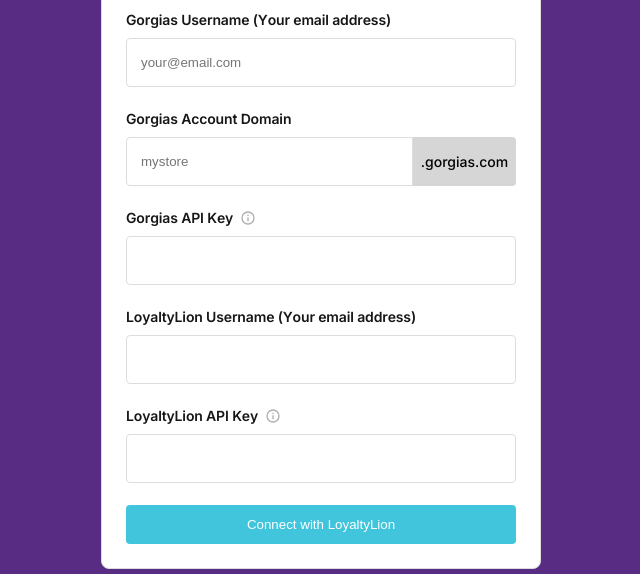
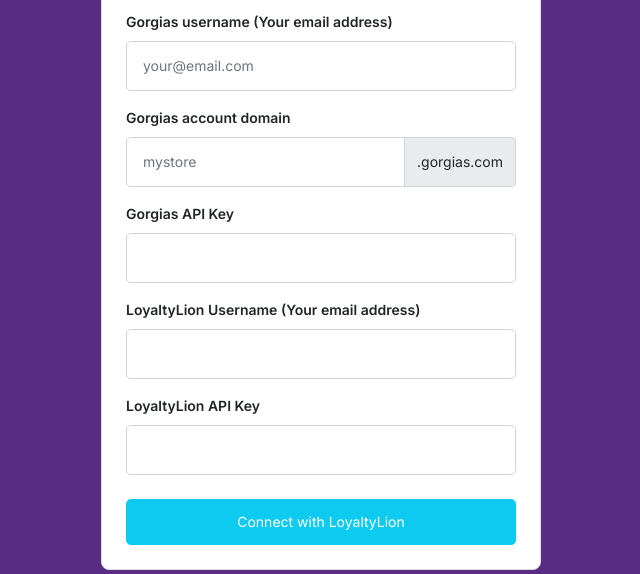
Before and after one commit to gorgias/app-form-LoyaltyLion, a plain HTML site: page index.html in a window 1280 px wide. Shown: the part 226-800 px from the top of the page, without its empty margins (319-959 px from the left). Drawn offline with nearby package versions, Linux system fonts and the light colour scheme.

Commit message:
use bootstrap instead of vanilla js, add error and success state

```diff
--- a/index.html
+++ b/index.html
@@ -5,8 +5,8 @@
 	<meta charset="utf-8">
 	<meta name="viewport" content="width=device-width, initial-scale=1.0">
 	<title>Loyalty Lion</title>
-<!--	<link href="https://cdn.jsdelivr.net/npm/bootstrap@5.0.2/dist/css/bootstrap.min.css" rel="stylesheet" integrity="sha384-EVSTQN3/azprG1Anm3QDgpJLIm9Nao0Yz1ztcQTwFspd3yD65VohhpuuCOmLASjC" crossorigin="anonymous">-->
-<!--	<script src="https://cdn.jsdelivr.net/npm/bootstrap@5.0.2/dist/js/bootstrap.bundle.min.js" integrity="sha384-MrcW6ZMFYlzcLA8Nl+NtUVF0sA7MsXsP1UyJoMp4YLEuNSfAP+JcXn/tWtIaxVXM" crossorigin="anonymous"></script>-->
+	<link href="https://cdn.jsdelivr.net/npm/bootstrap@5.0.2/dist/css/bootstrap.min.css" rel="stylesheet" integrity="sha384-EVSTQN3/azprG1Anm3QDgpJLIm9Nao0Yz1ztcQTwFspd3yD65VohhpuuCOmLASjC" crossorigin="anonymous">
+	<script src="https://cdn.jsdelivr.net/npm/bootstrap@5.0.2/dist/js/bootstrap.bundle.min.js" integrity="sha384-MrcW6ZMFYlzcLA8Nl+NtUVF0sA7MsXsP1UyJoMp4YLEuNSfAP+JcXn/tWtIaxVXM" crossorigin="anonymous"></script>
 	<link rel="stylesheet" type="text/css" href="style.css">
 	<link rel="preconnect" href="https://fonts.googleapis.com">
 	<link rel="preconnect" href="https://fonts.gstatic.com" crossorigin>
@@ -18,18 +18,21 @@
 		<div class="header"><img src="logo-1x.png" alt=""></div>
 		<div class="flex-container">
 			<h2>Connect with <b> LoyaltyLion</b></h2>
-			<form>
+			<form onsubmit="return onSubmit(event)">
+
 				<div class="form-group">
-					<label for="gorgiasEmail">Gorgias Username (Your email address)</label>
-					<input type="email" id="gorgiasEmail" name="gorgiasEmail" placeholder="your@email.com">
+					<label for="gorgiasEmail">Gorgias username (Your email address)</label>
+					<input type="email" id="gorgiasEmail" name="gorgiasEmail" placeholder="your@email.com" class="form-control form-control-lg" required>
 				</div>
-				<div class="form-domain">
-					<label for="gorgiasDomain">Gorgias Account Domain</label>
-					<div class="domain-extension">
-						<input type="text" id="gorgiasDomain" name="gorgiasDomain" placeholder="mystore">
-						<span class="domain-extension-box">.gorgias.com</span>
+
+				<div class="form-group">
+					<label for="gorgiasDomain">Gorgias account domain</label>
+					<div class="input-group">
+						<input type="text" id="gorgiasDomain" name="gorgiasDomain" placeholder="mystore" class="form-control form-control-lg" required>
+						<span class="input-group-text">.gorgias.com</span>
 					</div>
 				</div>
+
 				<div class="form-group">
 					<label for="gorgiasAPIKey">
 						Gorgias API Key
@@ -38,12 +41,14 @@
 							</p>
 						</span>
 					</label>
-					<input type="text" id="gorgiasAPIKey" name="gorgiasAPIKey">
+					<input type="text" id="gorgiasAPIKey" name="gorgiasAPIKey" class="form-control form-control-lg" required>
 				</div>
+
 				<div class="form-group">
 					<label for="loyaltyLionEmail">LoyaltyLion Username (Your email address)</label>
-					<input type="email" id="loyaltyLionEmail" name="loyaltyLionEmail">
+					<input type="email" id="loyaltyLionEmail" name="loyaltyLionEmail" class="form-control form-control-lg" required>
 				</div>
+
 				<div class="form-group">
 					<label for="loyaltyLionAPIKey">
 						LoyaltyLion API Key
@@ -51,14 +56,16 @@
 							<p>You can find your <strong>API key</strong> in your <a href="https://google.com" target="_blank">LoyaltyLion settings.</a></p>
 						</span>
 					</label>
-					<input type="text" id="loyaltyLionAPIKey" name="loyaltyLionAPIKey">
+					<input type="text" id="loyaltyLionAPIKey" name="loyaltyLionAPIKey" class="form-control form-control-lg" required>
 				</div>
-				<button id="connectButton" name="connectButton"><label for="connectButton">Connect with
-						LoyaltyLion</label></button>
+
+				<button id="connectButton" type="submit" name="connectButton" class="btn btn-info btn-lg">
+					Connect with LoyaltyLion
+				</button>
 			</form>
+
+		</div>
 	</section>
-
-	</div>
 </body>
 <script type="text/javascript" src="./index.js"></script>
 
--- a/index.js
+++ b/index.js
@@ -1,7 +1,12 @@
-document.addEventListener('DOMContentLoaded', () => {
+const defaultSubmitButtonText = 'Connect with LoyaltyLion'
+const successSubmitButtonText = 'Integration successfully created!'
+const errorSubmitButtonText = 'There was an error creating the integration, please try again later.'
+
+function onSubmit(event) {
+    event.preventDefault()
+
     let submitButton = document.querySelector('#connectButton')
-
-    submitButton.addEventListener('click', () => {
+    submitButton.classList.add('disabled')
     const httpIntegrationPayload = {
         "type": "http",
         "name": "LoyaltyLion",
@@ -37,22 +42,48 @@ document.addEventListener('DOMContentLoaded', () => {
     const loyaltyLionAPIKey = document.querySelector('#loyaltyLionAPIKey').value;
     payload.httpIntegrationPayload.http.headers.Authorization.replace('{loyaltyLionAPIKey}', loyaltyLionAPIKey)
 
-        console.log('', dataObject.gorgiasDomain)
-
-        const url = `https://${domain}.gorgias.com/api/integrations`
+    const url = `https://us-central1-gorgias-apps-cloud-functions.cloudfunctions.net/app-form-redirect`
 
     let rawPayload = JSON.stringify(payload)
 
     let requestOptions = {
         method: 'POST',
         body: rawPayload,
-            redirect: 'follow'
+        redirect: 'follow',
+        headers: {
+            'Content-Type': 'application/json',
+        }
     }
 
-        return fetch(url, requestOptions)
-            .catch(err => {
-                isError = true
+    function handleError(err) {
         console.error('error:' + err)
+        submitButton.classList.remove('disabled')
+        submitButton.classList.remove('btn-info')
+        submitButton.classList.add('btn-danger')
+        submitButton.innerHTML = errorSubmitButtonText;
+    }
+
+    fetch(url, requestOptions)
+        .then((resp) => {
+            if (resp.status > 399) {
+                handleError(`status code: ${resp.status}; response: ${resp.body}`)
+            } else {
+                submitButton.classList.remove('disabled')
+                submitButton.classList.remove('btn-info')
+                submitButton.classList.add('btn-success')
+                submitButton.innerHTML = successSubmitButtonText;
+            }
         })
+        .catch(handleError)
+        .then(() => {
+            setTimeout(() => {
+                submitButton.classList.remove('disabled')
+                submitButton.classList.remove('btn-success')
+                submitButton.classList.remove('btn-danger')
+                submitButton.classList.add('btn-info')
+                submitButton.innerHTML = defaultSubmitButtonText;
+            }, 3000)
         })
-})
+
+    return false
+}
--- a/style.css
+++ b/style.css
@@ -1,10 +1,9 @@
 body {
+  font-family: Inter;
   background: #582c83;
   display: flex;
   width: 100%;
   height: 100%;
-  margin: 0;
-  padding: 0;
   min-width: 100vw;
   min-height: 100vh;
   align-items: center;
@@ -33,22 +32,19 @@ section {
 }
 
 h2 {
-  font-family: Inter;
   font-style: normal;
   font-weight: normal;
   font-size: 24px;
   line-height: 32px;
 
   color: #161616;
-  margin: 0;
-  margin-bottom: 24px;
+  margin: 0 0 24px 0;
 }
 
 form {
   display: flex;
   flex-direction: column;
   align-items: flex-start;
-  padding: 0px;
 
   flex: none;
   order: 1;
@@ -61,73 +57,35 @@ form {
   width: 100%;
 }
 
-.form-group input {
-  display: flex;
-  flex-direction: row;
-  align-items: center;
-  padding: 16px 14px;
-
-  background: #ffffff;
-
-  border: 1px solid #dddddd;
-  box-sizing: border-box;
-  border-radius: 4px;
-
-  flex: none;
-  order: 1;
-  align-self: stretch;
-  flex-grow: 0;
-  margin: 8px 0px;
-  width: 100%;
-  /* transition: all .2 ease-in-out; */
+.form-control:focus {
+  box-shadow: none;
 }
 
 .form-group input:focus {
-  border: 1px solid black;
-  /* transition: all .2 ease-in-out; */
+  border: 2px solid black;
 }
 
-button {
-  height: 44px;
-
-  display: flex;
-  flex-direction: row;
-  flex-basis: 100%;
-  justify-content: center;
-  align-items: center;
-  padding: 12px 16px;
+.btn, .btn:hover, .btn:focus, .btn-info.disabled {
+  min-height: 46px;
+  margin-top: 10px;
   width: 100%;
-
-  background: #40c5dc;
-  border-radius: 4px;
-  border: none;
   color: white;
+  font-size: 14px;
 }
 
-.form-group,
-.form-domain {
+.form-group {
   margin-bottom: 14px;
 }
 
-.form-group label,
-.form-domain label {
-  font-family: Inter;
-  font-style: normal;
-  font-weight: 600;
+.form-group label {
+  font-weight: bold;
   font-size: 14px;
-  line-height: 20px;
+}
 
-  display: flex;
-  align-items: center;
-  letter-spacing: -0.01em;
-  font-feature-settings: "pnum" on, "lnum" on, "kern" off;
-
-  color: #161616;
-
-  flex: none;
-  order: 0;
-  flex-grow: 0;
-  margin: 0;
+.form-control-lg, .input-group-text {
+  margin-top: 8px;
+  font-size: 14px;
+  min-height: 50px;
 }
 
 .header {
@@ -136,23 +94,6 @@ button {
   display: flex;
   max-width: 440px;
   margin: 40px 0;
-}
-
-.form-domain input {
-  display: flex;
-  flex-direction: row;
-  align-items: center;
-  padding: 16px 14px;
-  background: #ffffff;
-  border: 1px solid #dddddd;
-  box-sizing: border-box;
-  align-self: stretch;
-  flex-grow: 1;
-  width: calc(100% - 200px);
-}
-
-.form-domain {
-  width: 100%;
 }
 
 .info-btn {
@@ -165,19 +106,6 @@ button {
 
 .info-btn p {
   display: none;
-}
-
-.info-btn:hover > p {
-  display: block;
-  font-size: 12px;
-  background: #161616;
-  color: white;
-  padding: 8px;
-  border-radius: 4px;
-  width: 180px;
-  font-weight: 400;
-  position: relative;
-  left: -86px;
 }
 
 .info-btn:hover > p a {
@@ -201,27 +129,3 @@ label[for="loyaltyLionAPIKey"] .info-btn p {
 label[for="gorgiasAPIKey"] .info-btn p {
   transform: translateY(-118%);
 }
-
-.domain-extension {
-  display: flex;
-  flex-direction: row;
-  margin: 8px 0;
-}
-
-.domain-extension input {
-  border-radius: 4px 0 0 4px;
-}
-.domain-extension-box {
-  border-radius: 0 4px 4px 0;
-  padding: 16px 14px;
-  width: 75px;
-  display: flex;
-  align-content: center;
-  justify-content: center;
-  align-items: center;
-  background: #d6d6d6;
-  /* margin: 8px 0px; */
-  font-family: "Inter";
-  font-size: 14px;
-  font-weight: 500;
-}
```
Lines whose indentation alone changed are shown as unchanged.
